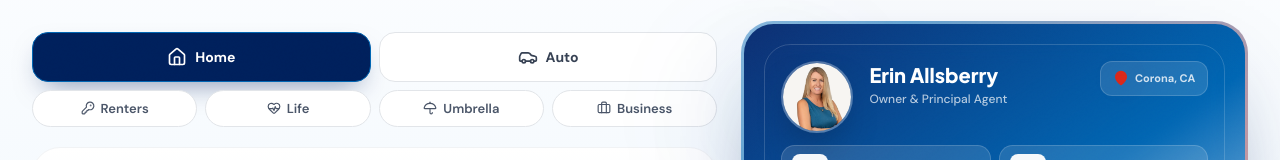
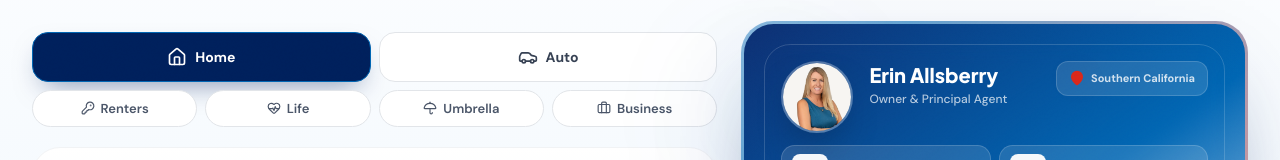
Before and after one commit to willsigmon/allsberryins, a Next.js app: page / in a window 1280 px wide. Shown: the part 239-399 px from the top of the page. Built offline with nearby package versions, Linux system fonts and the light colour scheme; no server answers.

Commit message:
fix: change location badge from 'Corona, CA' to 'Southern California'

```diff
--- a/src/components/sections/hero-section.tsx
+++ b/src/components/sections/hero-section.tsx
@@ -274,7 +274,7 @@
                           <MapPin className="h-4 w-4 fill-red text-red" />
                           <span className="pin-pulse-ring absolute -inset-1 rounded-full bg-red/20" />
                         </div>
-                        <span className="text-[11px] font-bold text-white/80">Corona, CA</span>
+                        <span className="text-[11px] font-bold text-white/80">Southern California</span>
                       </div>
                     </div>
                   </div>
```
